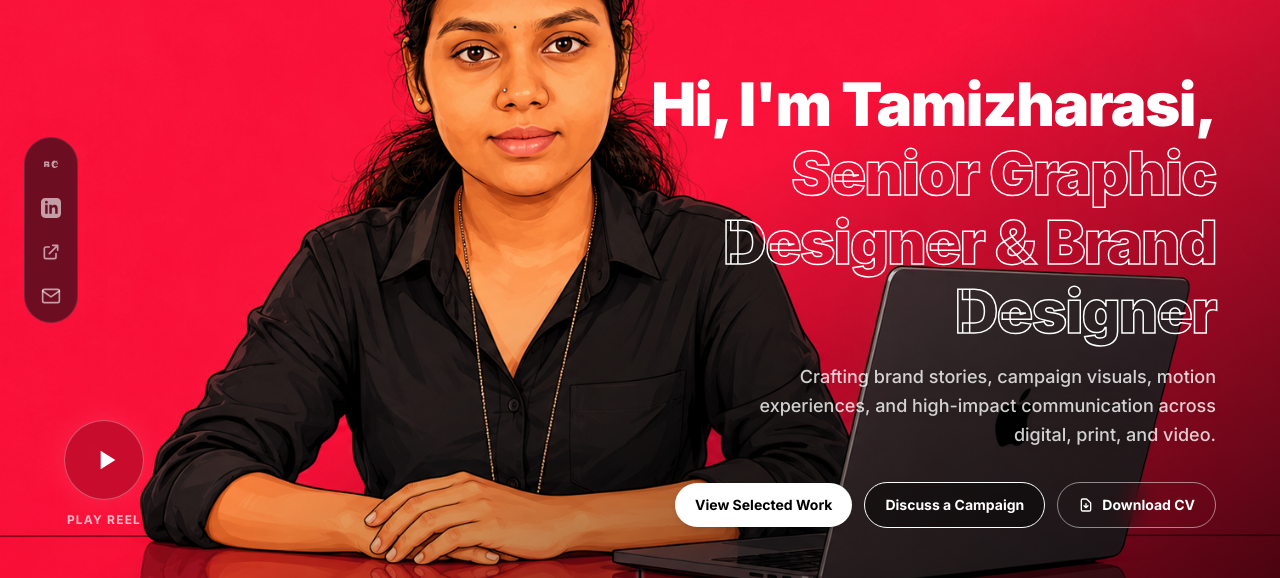
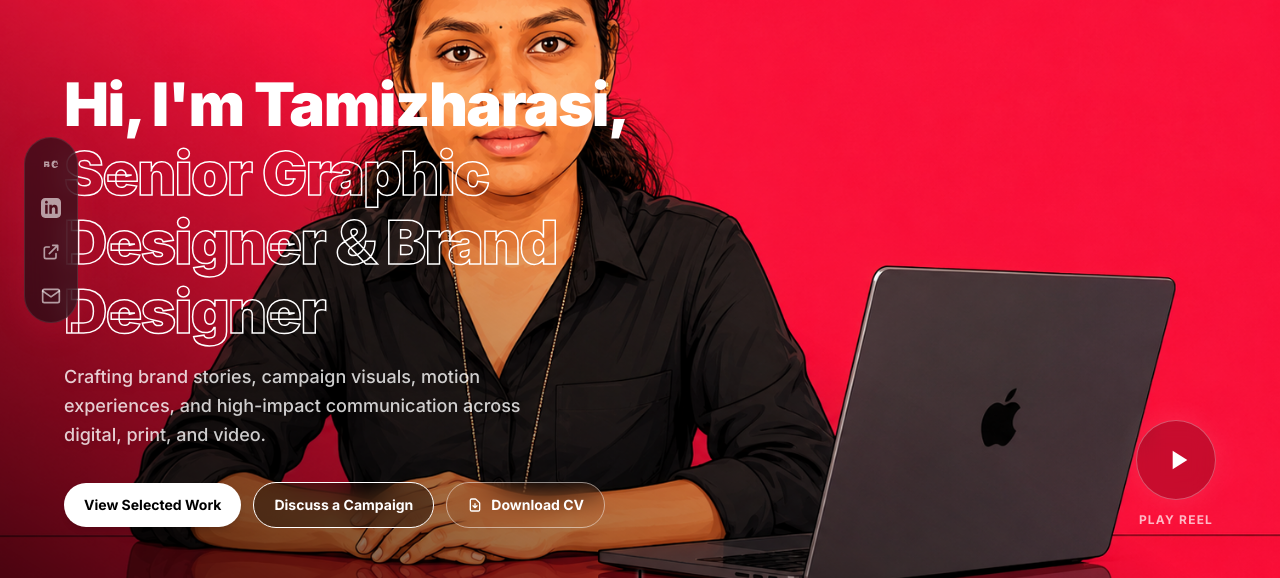
Before and after one commit to mdyusuf0/Tamizharasi_portfolio, a React (Vite) app: page / in a window 1280 px wide. Shown: the part 170-748 px from the top of the page. Built offline with nearby package versions, Linux system fonts and the light colour scheme; no server answers.

Commit message:
Reposition layout: text to the left side, girl to the right side, play button to the right side

```diff
--- a/src/components/Hero.jsx
+++ b/src/components/Hero.jsx
@@ -57,16 +57,16 @@ const Hero = ({ onVideoLoaded }) => {
 
   return (
     <section className="relative w-full h-screen overflow-hidden bg-black">
-      {/* Background Poster - Displays immediately, positioned at 80% to place the girl on the left */}
+      {/* Background Poster - Displays immediately, positioned at 90% to place the girl on the right */}
       <div
         className="absolute top-0 left-0 w-full h-full bg-cover bg-center z-0 transition-opacity duration-1000"
         style={{
           backgroundImage: `url(${heroPoster})`,
-          backgroundPosition: '80% 20%'
+          backgroundPosition: '90% 20%'
         }}
       />
 
-      {/* Background Video - Smoothly fades in once loaded, positioned at 80% */}
+      {/* Background Video - Smoothly fades in once loaded, positioned at 90% */}
       <video
         ref={videoRef}
         loop
@@ -77,21 +77,21 @@ const Hero = ({ onVideoLoaded }) => {
         className={`absolute top-0 left-0 w-full h-full object-cover z-0 transition-opacity duration-1000 ${
           isVideoReady ? 'opacity-100' : 'opacity-0'
         }`}
-        style={{ objectPosition: '80% 20%' }}
+        style={{ objectPosition: '90% 20%' }}
       >
         <source src={heroVideo} type="video/mp4" />
         Your browser does not support the video tag.
       </video>
 
       {/* Gradient mask to preserve original video brightness while ensuring text readability */}
-      {/* Uses a left-to-right/bottom-to-top gradient since text is moved to the right */}
-      <div className="absolute inset-0 bg-gradient-to-tl from-black/75 via-transparent to-transparent z-10" />
+      {/* Re-angled to bottom-left/bottom-right text placement cover */}
+      <div className="absolute inset-0 bg-gradient-to-tr from-black/75 via-transparent to-transparent z-10" />
 
-      {/* Content Container (uses flex-row-reverse to swap text to the right and play button to the left) */}
-      <div className="absolute inset-0 z-20 px-6 pb-20 md:pb-[8%] md:px-16 max-w-[1400px] mx-auto flex flex-col md:flex-row-reverse justify-end md:justify-between items-start md:items-end text-left w-full">
+      {/* Content Container (standard row: text on the left, play button on the right) */}
+      <div className="absolute inset-0 z-20 px-6 pb-20 md:pb-[8%] md:px-16 max-w-[1400px] mx-auto flex flex-col md:flex-row justify-end md:justify-between items-start md:items-end text-left w-full">
 
-        {/* Right Side: Text and Buttons (right-aligned on desktop to balance layout) */}
-        <div className="flex flex-col items-start text-left md:items-end md:text-right max-w-xl w-full z-20">
+        {/* Left Side: Text and Buttons */}
+        <div className="flex flex-col items-start text-left max-w-xl w-full z-20">
 
           {/* Main Heading */}
           <h1
@@ -111,11 +111,11 @@ const Hero = ({ onVideoLoaded }) => {
             {heroContent.subtitle}
           </p>
 
-          {/* Buttons (justifies to the right on desktop) */}
+          {/* Buttons (justifies to the start/left) */}
           <div
             data-aos="fade-up"
             data-aos-delay="400"
-            className="flex flex-row flex-wrap items-center md:justify-end gap-3 w-full"
+            className="flex flex-row flex-wrap items-center justify-start gap-3 w-full"
           >
             {/* Primary Button */}
             <a
@@ -147,7 +147,7 @@ const Hero = ({ onVideoLoaded }) => {
           </div>
         </div>
 
-        {/* Left Side: Play Video Button */}
+        {/* Right Side: Play Video Button */}
         <div
           data-aos="zoom-in"
           data-aos-delay="600"
```
